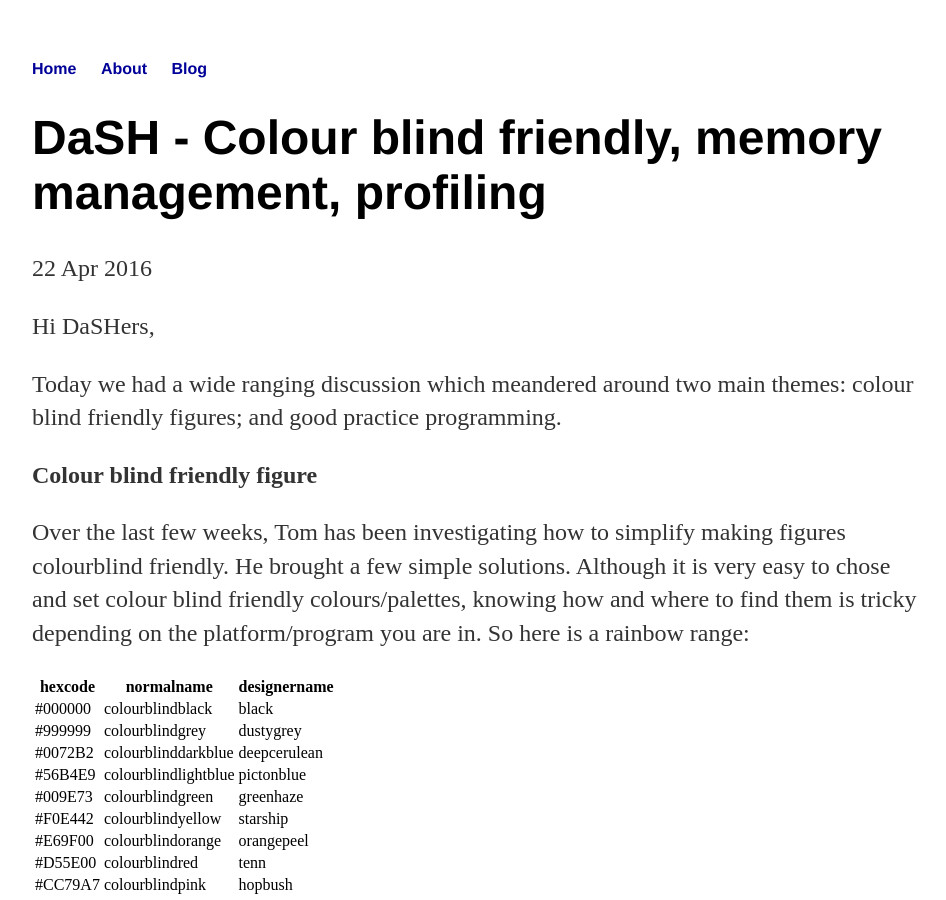
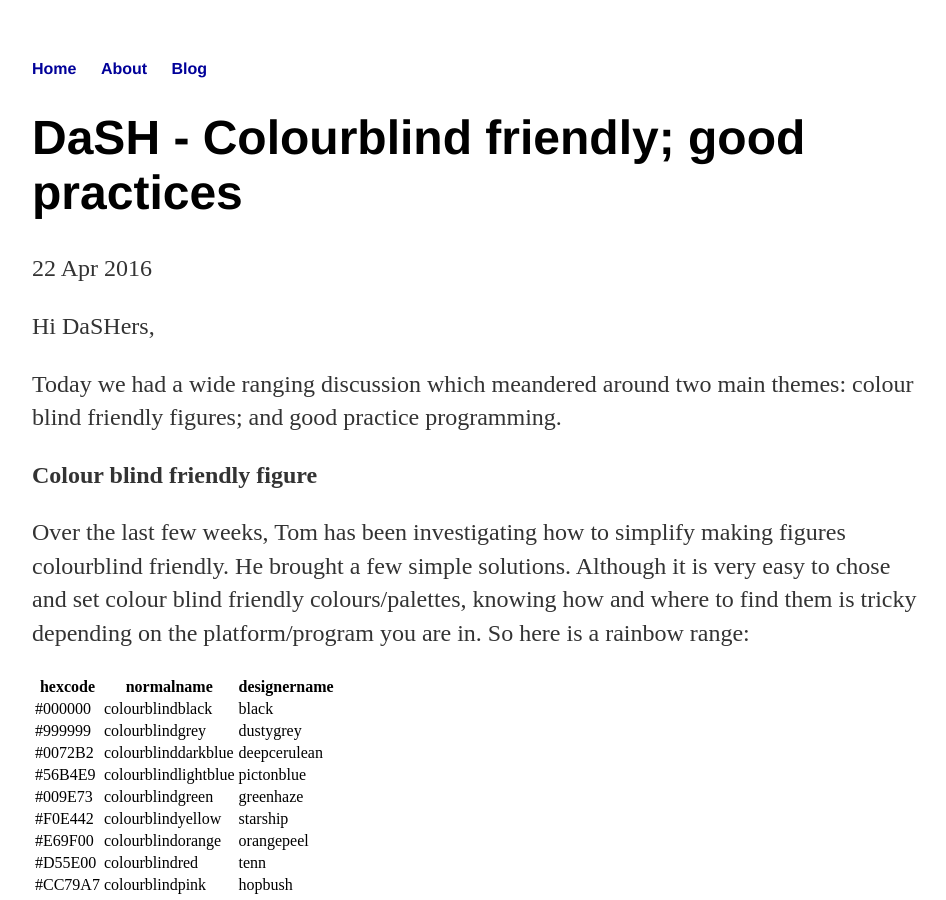
Before and after one commit to DataScienceHobart/DaSH, a Jekyll site: the page built from _posts/2016-04-22-General-Discussion.md, in a window 1280 px wide and 900 px high. Shown: the whole window, without its empty margins (160-1106 px from the left). Built offline with Jekyll 4.4.1, drawn with Linux system fonts in a browser that asks for light colours.

Commit message:
Editted layout. Again

```diff
--- a/_posts/2016-04-22-General-Discussion.md
+++ b/_posts/2016-04-22-General-Discussion.md
@@ -1,6 +1,6 @@
 ---
 layout: post
-title: "DaSH - Colour blind friendly, memory management, profiling"
+title: "DaSH - Colourblind friendly; good practices"
 author: "Tom Remenyi"
 date: "2016-04-22"
 published: true
```
